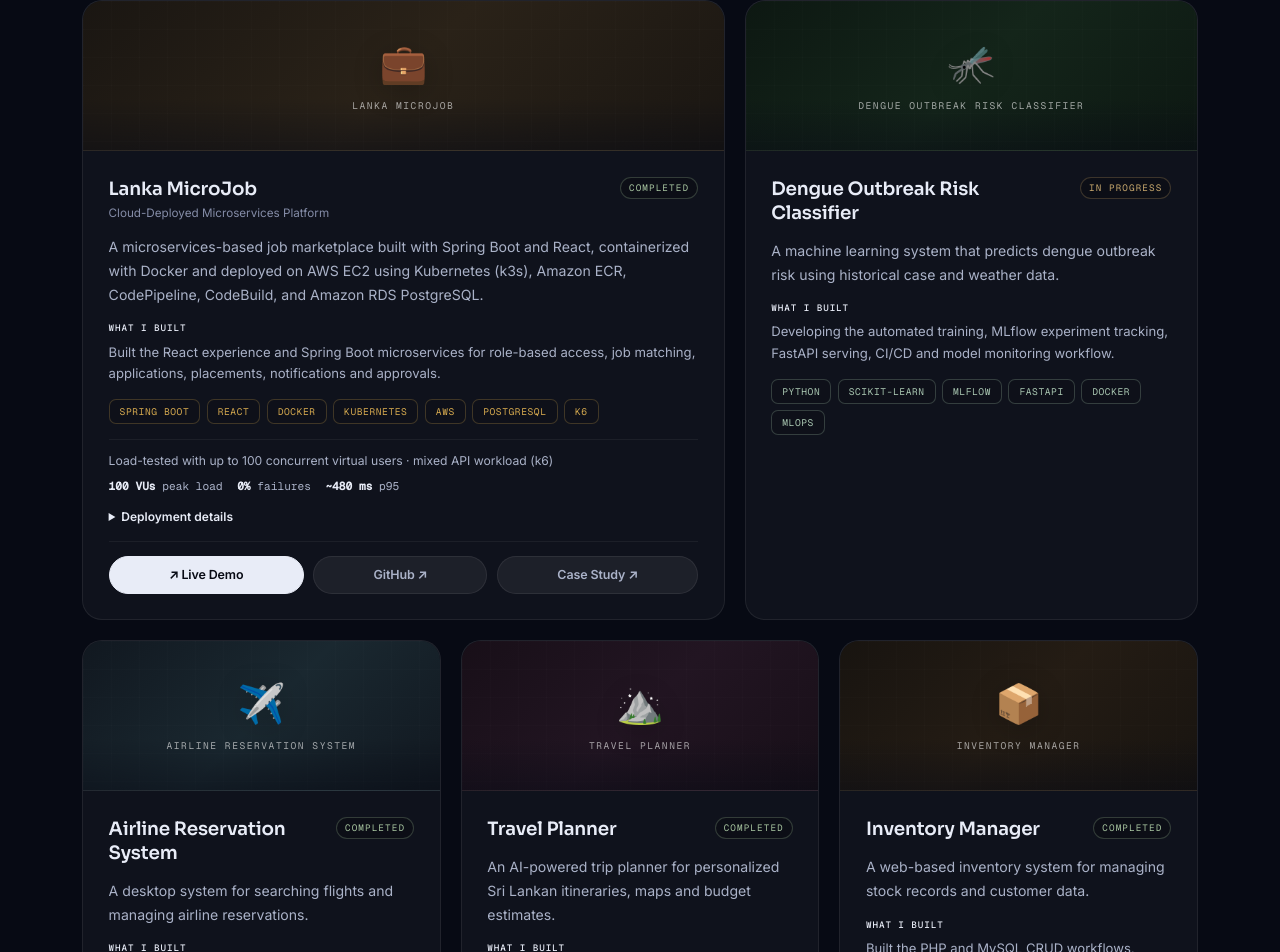
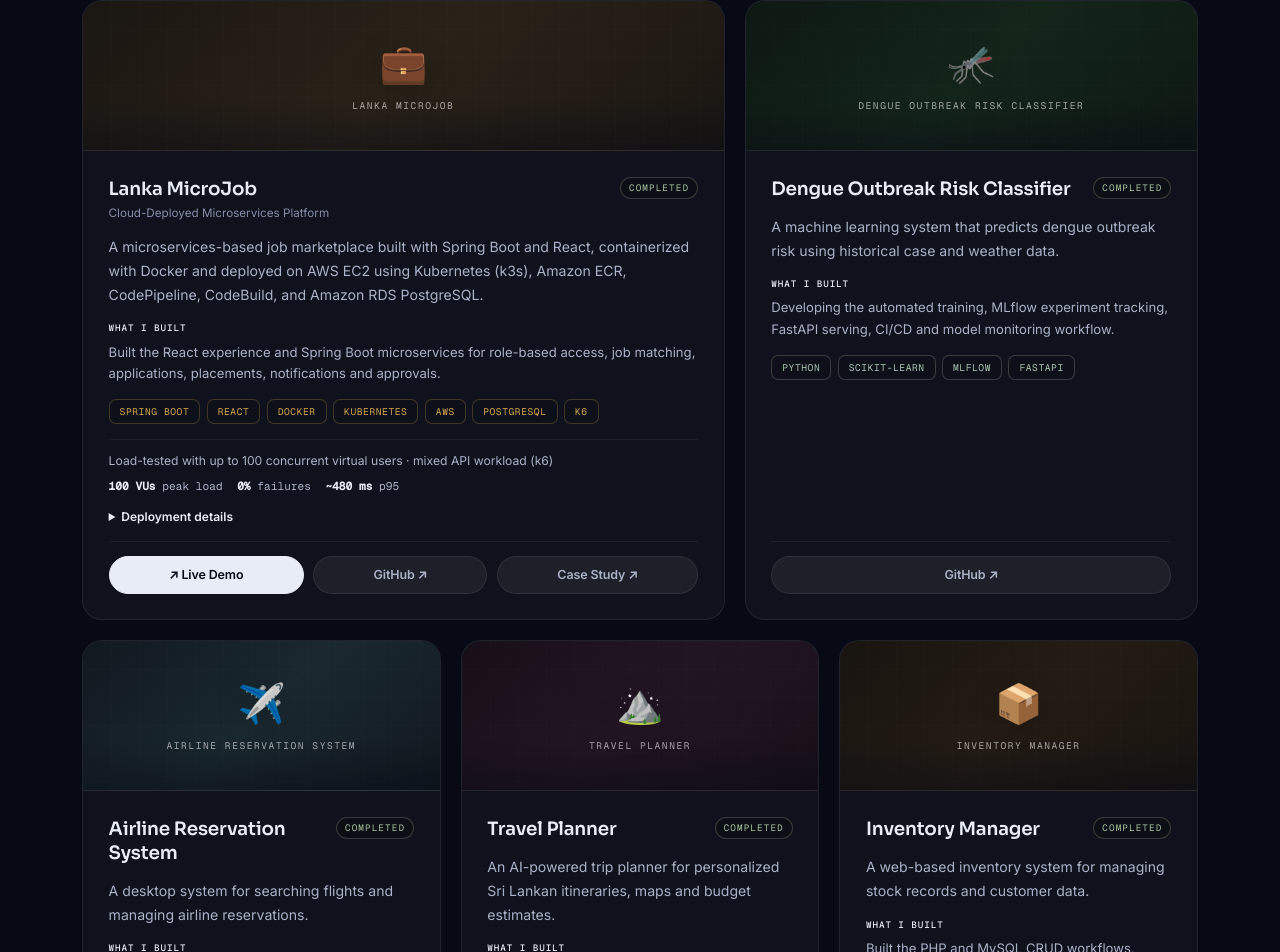
Before and after one commit to nisa2003-ops/portfolio, a React (Vite) app in the folder frontend/: page / in a window 1280 px wide. Shown: the part 2646-3598 px from the top of the page. Built offline with nearby package versions, Linux system fonts and the light colour scheme; some icons are missing.

Commit message:
Add dengue risk classifier github url

```diff
--- a/frontend/src/constants/data.js
+++ b/frontend/src/constants/data.js
@@ -66,11 +66,11 @@ export const PROJECTS = [
       "A machine learning system that predicts dengue outbreak risk using historical case and weather data.",
     contribution:
       "Developing the automated training, MLflow experiment tracking, FastAPI serving, CI/CD and model monitoring workflow.",
-    tags: ["Python", "Scikit-learn", "MLflow", "FastAPI", "Docker", "MLOps"],
+    tags: ["Python", "Scikit-learn", "MLflow", "FastAPI"],
     color: "#a8c5b0",
-    status: "In Progress",
+    status: "Completed",
     demo: null,
-    github: "",
+    github: "https://github.com/nisa2003-ops/Dengue-Risk-MLOps-1",
     mockupIcon: "🦟",
     mockupBg: "linear-gradient(135deg,#0d1812,#14251a,#0d1812)",
   },
```
